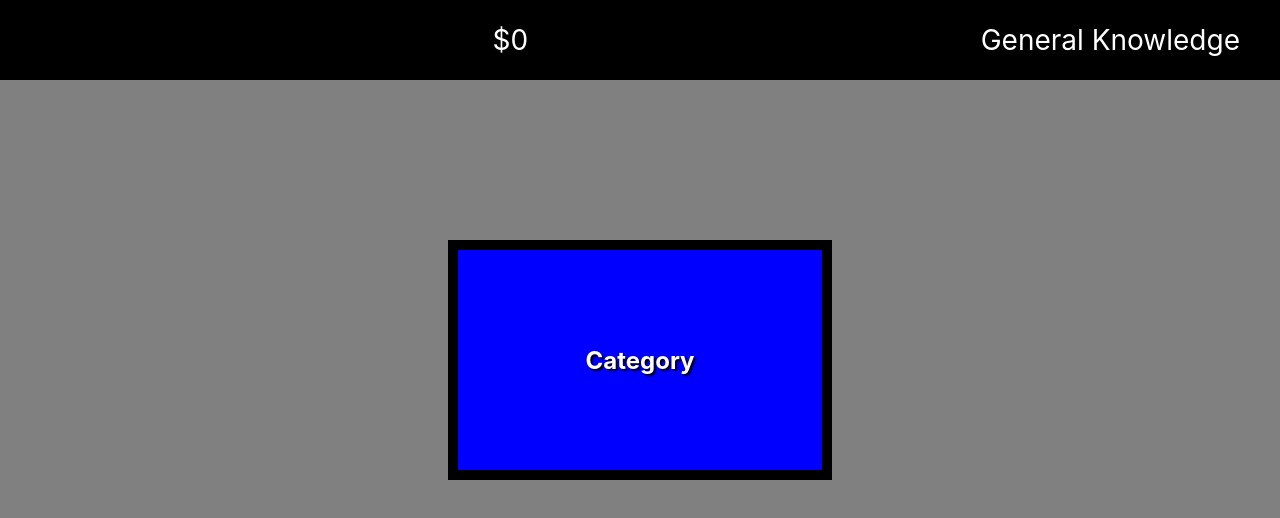
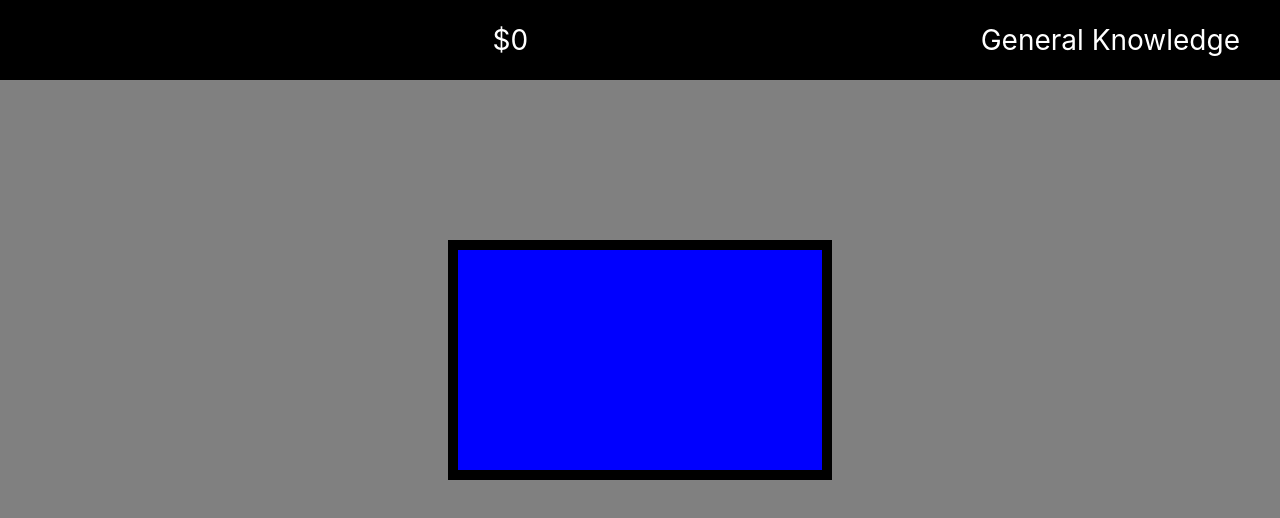
Before and after one commit to SJellen/generalknowledge, a Next.js app: page /finalround in a window 1280 px wide. Shown: the top 518 px of the page. Built offline with nearby package versions, Linux system fonts and the light colour scheme.

Commit message:
base work to setup final question

```diff
--- a/context/QuestionContext.js
+++ b/context/QuestionContext.js
@@ -181,7 +181,7 @@ function QuestionContextProvider({ children }) {
 
     return (
         <QuestionContext.Provider value={{firstRoundQuestion1, firstRoundQuestion2, firstRoundQuestion3, firstRoundQuestion4, firstRoundQuestion5, firstRoundQuestion6, categoryCleaner, currentQuestion, setCurrentQuestion,setFirstRoundQuestion1, setFirstRoundQuestion2, setFirstRoundQuestion3, setFirstRoundQuestion4, setFirstRoundQuestion5, setFirstRoundQuestion6, getShuffledArr, roundOneCategories,
-        fetchFirstRoundQuestions, questionCleaner, categoryFilterDifficulty, shuffledQuestionsArr, setShuffledQuestionsArr, setSecondRoundQuestion1, setSecondRoundQuestion2, setSecondRoundQuestion3, setSecondRoundQuestion4, setSecondRoundQuestion5, setSecondRoundQuestion6, roundTwoCategories, fetchSecondRoundQuestions, finalRoundCategory, fetchFinalQuestion, secondRoundQuestion1, secondRoundQuestion2, secondRoundQuestion3, secondRoundQuestion4, secondRoundQuestion5, secondRoundQuestion6}}>
+        fetchFirstRoundQuestions, questionCleaner, categoryFilterDifficulty, shuffledQuestionsArr, setShuffledQuestionsArr, setSecondRoundQuestion1, setSecondRoundQuestion2, setSecondRoundQuestion3, setSecondRoundQuestion4, setSecondRoundQuestion5, setSecondRoundQuestion6, roundTwoCategories, fetchSecondRoundQuestions, finalRoundCategory, fetchFinalQuestion, secondRoundQuestion1, secondRoundQuestion2, secondRoundQuestion3, secondRoundQuestion4, secondRoundQuestion5, secondRoundQuestion6, finalQuestion}}>
             { children }
         </QuestionContext.Provider>
     )
--- a/pages/finalround.js
+++ b/pages/finalround.js
@@ -3,24 +3,25 @@ import {QuestionContext} from '../context/QuestionContext'
 import Link from 'next/link'
 import styles from '../styles/FinalRound.module.scss'
 
-
+// localStorage.clear();
+const LOCAL_STORAGE_KEY_FR = 'finalround'
 
 export default function FinalRound() {
 
     const {finalQuestion} = useContext(QuestionContext)
 
     useEffect(() => {
+            console.log(finalQuestion)
+    }, [finalQuestion])
 
-    }, [])
 
-    console.log(finalQuestion)
 
 
 
     return (
         <div className={styles.container}>
             <div className={styles.parent}>
-                <div className={styles.gridTitle}>Category</div>
+                <div className={styles.gridTitle}>{finalQuestion && categoryCleaner(finalQuestion[0]?.category)}</div>
             </div>
         </div>
     )
--- a/pages/roundone.js
+++ b/pages/roundone.js
@@ -31,7 +31,7 @@ export default function RoundOne() {
         const questionArr = currentQuestion && [...currentQuestion.incorrect_answers, currentQuestion.correct_answer]
         const shuffledQuestions = questionArr && getShuffledArr(questionArr)
         setShuffledQuestionsArr(shuffledQuestions)
-        console.log(questionArr, shuffledQuestions, shuffledQuestionsArr)
+
 
     }, [currentQuestion])
 
--- a/pages/roundtwo.js
+++ b/pages/roundtwo.js
@@ -29,7 +29,6 @@ export default function RoundTwo() {
         const questionArr = currentQuestion && [...currentQuestion.incorrect_answers, currentQuestion.correct_answer]
         const shuffledQuestions = questionArr && getShuffledArr(questionArr)
         setShuffledQuestionsArr(shuffledQuestions)
-        console.log(questionArr, shuffledQuestions, shuffledQuestionsArr)
         setIsRoundTwo(true)
 
     }, [currentQuestion])
--- a/pages/start.js
+++ b/pages/start.js
@@ -11,7 +11,7 @@ const LOCAL_STORAGE_KEY = 'username'
 export default function Start() {
 
     const {isStart, setIsStart, username, setUsername, setIs} = useContext(GameContext)
-    const {roundOneCategories, setFirstRoundQuestion1, setFirstRoundQuestion2, setFirstRoundQuestion3, setFirstRoundQuestion4, setFirstRoundQuestion5, setFirstRoundQuestion6, fetchFirstRoundQuestions, roundTwoCategories,fetchSecondRoundQuestions, setSecondRoundQuestion1, setSecondRoundQuestion2, setSecondRoundQuestion3, setSecondRoundQuestion4, setSecondRoundQuestion5, setSecondRoundQuestion6, finalRoundCategory, fetchFinalQuestion} = useContext(QuestionContext)
+    const {roundOneCategories, setFirstRoundQuestion1, setFirstRoundQuestion2, setFirstRoundQuestion3, setFirstRoundQuestion4, setFirstRoundQuestion5, setFirstRoundQuestion6, fetchFirstRoundQuestions, roundTwoCategories,fetchSecondRoundQuestions, setSecondRoundQuestion1, setSecondRoundQuestion2, setSecondRoundQuestion3, setSecondRoundQuestion4, setSecondRoundQuestion5, setSecondRoundQuestion6, finalRoundCategory, fetchFinalQuestion, finalQuestion} = useContext(QuestionContext)
     const [showInput, setShowInput] = useState(false)
     const [showWordBox, setShowWordBox] = useState(true)
     const [tempUser, setTempUser] = useState('')
@@ -53,7 +53,7 @@ export default function Start() {
     }
 
     useEffect(() => {
-
+        console.log(finalQuestion)
     }, [roundOneCategories, roundTwoCategories, finalRoundCategory])
 
 
```
